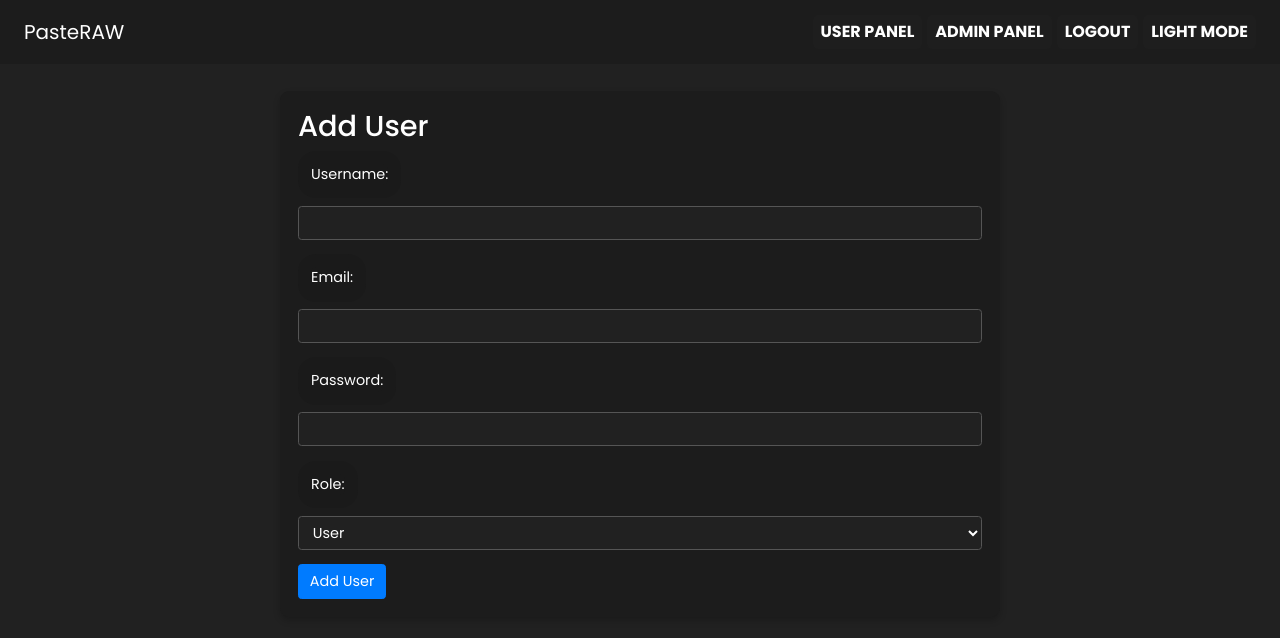
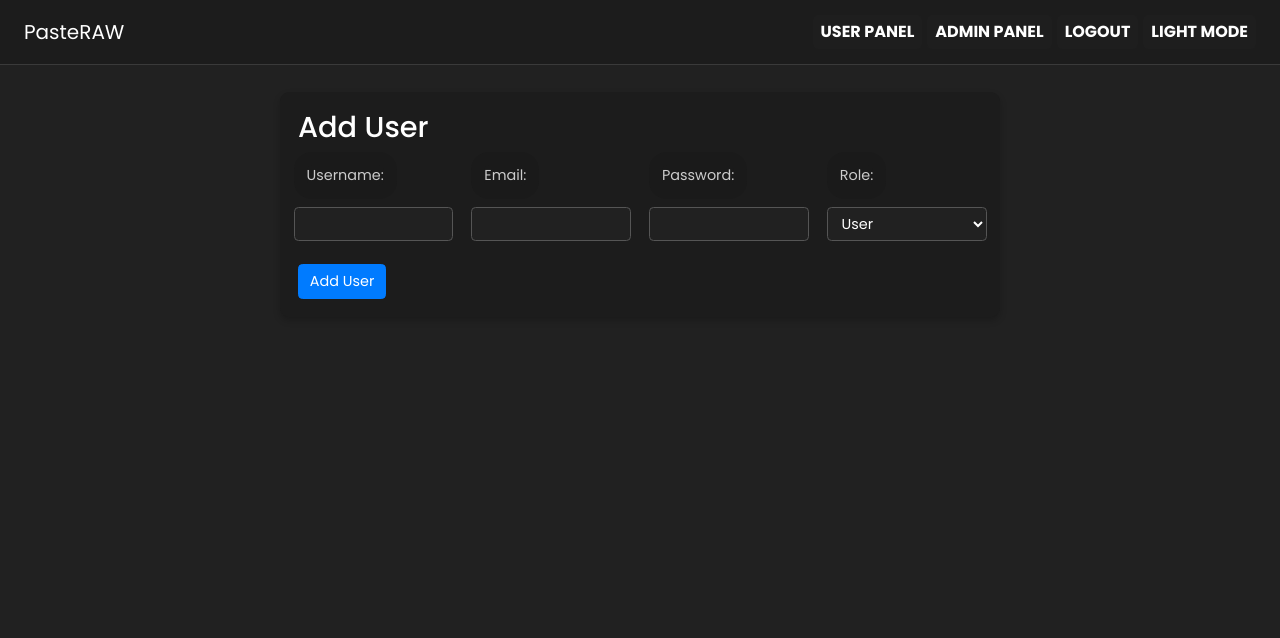
Before and after one commit to javiermzelaya/PasteRAW, a PHP site: page /add_user.php in a window 1280 px wide. Shown: the top 638 px of the page. Run offline with PHP 8.4, Linux system fonts and the light colour scheme; the visitor is signed in with stand-in values (Sample User, id 1); data comes from the database, SQL or seed files in the repository; a stand-in replaces the project's code that opens the database connection; some libraries are stand-ins or nearby versions.

Commit message:
Update add_user.php

```diff
--- a/add_user.php
+++ b/add_user.php
@@ -9,7 +9,6 @@ if (!isset($_SESSION['user_id']) || $_SESSION['role'] !== 'admin') {
 
 // Obtener la configuración actual
 $site_name = $settings['title'];
-
 
 if ($_SERVER['REQUEST_METHOD'] === 'POST') {
     $username = $_POST['username'];
@@ -27,7 +26,7 @@ if ($_SERVER['REQUEST_METHOD'] === 'POST') {
 ?>
 
 <!DOCTYPE html>
-<html>
+<html lang="en">
 <head>
     <meta charset="UTF-8">
     <meta name="viewport" content="width=device-width, initial-scale=1.0">
@@ -40,15 +39,141 @@ if ($_SERVER['REQUEST_METHOD'] === 'POST') {
         body {
             font-family: Poppins;
         }
+
+        .dark-mode {
+            background-color: #1e1e1e;
+            color: #ffffff;
+        }
+
+        .dark-mode .navbar {
+            background-color: #2c2c2c;
+            border-bottom: 1px solid #3a3a3a;
+        }
+
+        .dark-mode .container {
+            background-color: #1c1c1c;
+            padding: 20px;
+            border-radius: 10px;
+            box-shadow: 0 4px 8px rgba(0, 0, 0, 0.2);
+        }
+
+        .dark-mode h1, .dark-mode h2 {
+            color: #ffffff;
+        }
+
+        .dark-mode .form-group label {
+            color: #cccccc;
+        }
+
+        .dark-mode .form-control {
+            background-color: #3a3a3a;
+            color: #ffffff;
+            border: 1px solid #555555;
+            border-radius: 5px;
+        }
+
+        .dark-mode .form-control:focus {
+            background-color: #3a3a3a;
+            color: #ffffff;
+            border-color: #007bff;
+            box-shadow: none;
+        }
+
+        .dark-mode .btn-primary {
+            background-color: #007bff;
+            border-color: #007bff;
+            border-radius: 5px;
+        }
+
+        .dark-mode .btn-primary:hover {
+            background-color: #0056b3;
+            border-color: #004085;
+        }
+
+        .dark-mode .table {
+            background-color: #2c2c2c;
+            color: #ffffff;
+            border-radius: 5px;
+        }
+
+        .dark-mode .table thead th {
+            background-color: #3a3a3a;
+            border-bottom: 1px solid #4a4a4a;
+        }
+
+        .dark-mode .table tbody tr {
+            border-top: 1px solid #4a4a4a;
+        }
+
+        .dark-mode .table tbody tr:nth-child(even) {
+            background-color: #2c2c2c;
+        }
+
+        .dark-mode .table tbody tr:nth-child(odd) {
+            background-color: #3a3a3a;
+        }
+
+        .dark-mode .table .btn-warning {
+            background-color: #ffc107;
+            border-color: #ffc107;
+            color: #000000;
+            border-radius: 5px;
+        }
+
+        .dark-mode .table .btn-warning:hover {
+            background-color: #e0a800;
+            border-color: #d39e00;
+        }
+
+        .dark-mode .table .btn-danger {
+            background-color: #dc3545;
+            border-color: #dc3545;
+            color: #ffffff;
+            border-radius: 5px;
+        }
+
+        .dark-mode .table .btn-danger:hover {
+            background-color: #c82333;
+            border-color: #bd2130;
+        }
+
+        .navbar-dark .navbar-brand {
+            color: #ffffff;
+        }
+
+        /* Horizontal form layout adjustments */
+        .form-row {
+            display: flex;
+            justify-content: space-between;
+        }
+
+        .form-group {
+            flex: 1;
+            margin-right: 20px;
+        }
+
+        .form-group:last-child {
+            margin-right: 0;
+        }
+
+        /* Responsive adjustments for smaller screens */
+        @media (max-width: 768px) {
+            .form-row {
+                flex-direction: column;
+            }
+
+            .form-group {
+                margin-bottom: 15px;
+            }
+        }
     </style>
 </head>
-<body>
-
+<body class="dark-mode">
 <?php include 'navbar.php'; ?>
-
 <div class="container mt-5">
     <h2>Add User</h2>
     <form action="add_user.php" method="post">
+        <div class="form-row">
             <div class="form-group">
                 <label for="username">Username:</label>
                 <input type="text" id="username" name="username" class="form-control" required>
@@ -68,6 +193,7 @@ if ($_SERVER['REQUEST_METHOD'] === 'POST') {
                     <option value="admin">Admin</option>
                 </select>
             </div>
+        </div>
         <button type="submit" class="btn btn-primary">Add User</button>
     </form>
 </div>
```
Lines whose indentation alone changed are shown as unchanged.
